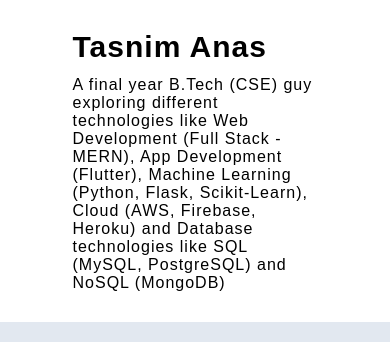
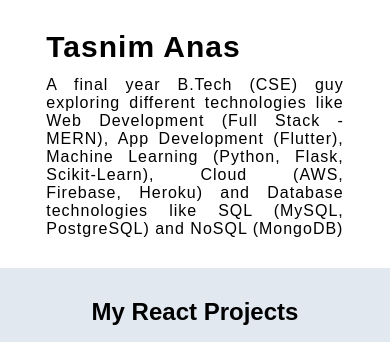
Before and after one commit to TasnimAnas/contentful-CMS, a React (Vite) app: page / in a window 390 px wide. Shown: the top 342 px of the page. Built offline with nearby package versions, Linux system fonts and the light colour scheme; no server answers.

Commit message:
mobile css

```diff
--- a/src/components/Hero/Hero.css
+++ b/src/components/Hero/Hero.css
@@ -38,4 +38,12 @@
     margin-bottom: 12px;
     font-size: 30px;
   }
+
+  .heroTexts p {
+    text-align: justify;
+  }
+
+  .heroCenter {
+    width: 85%;
+  }
 }
```
